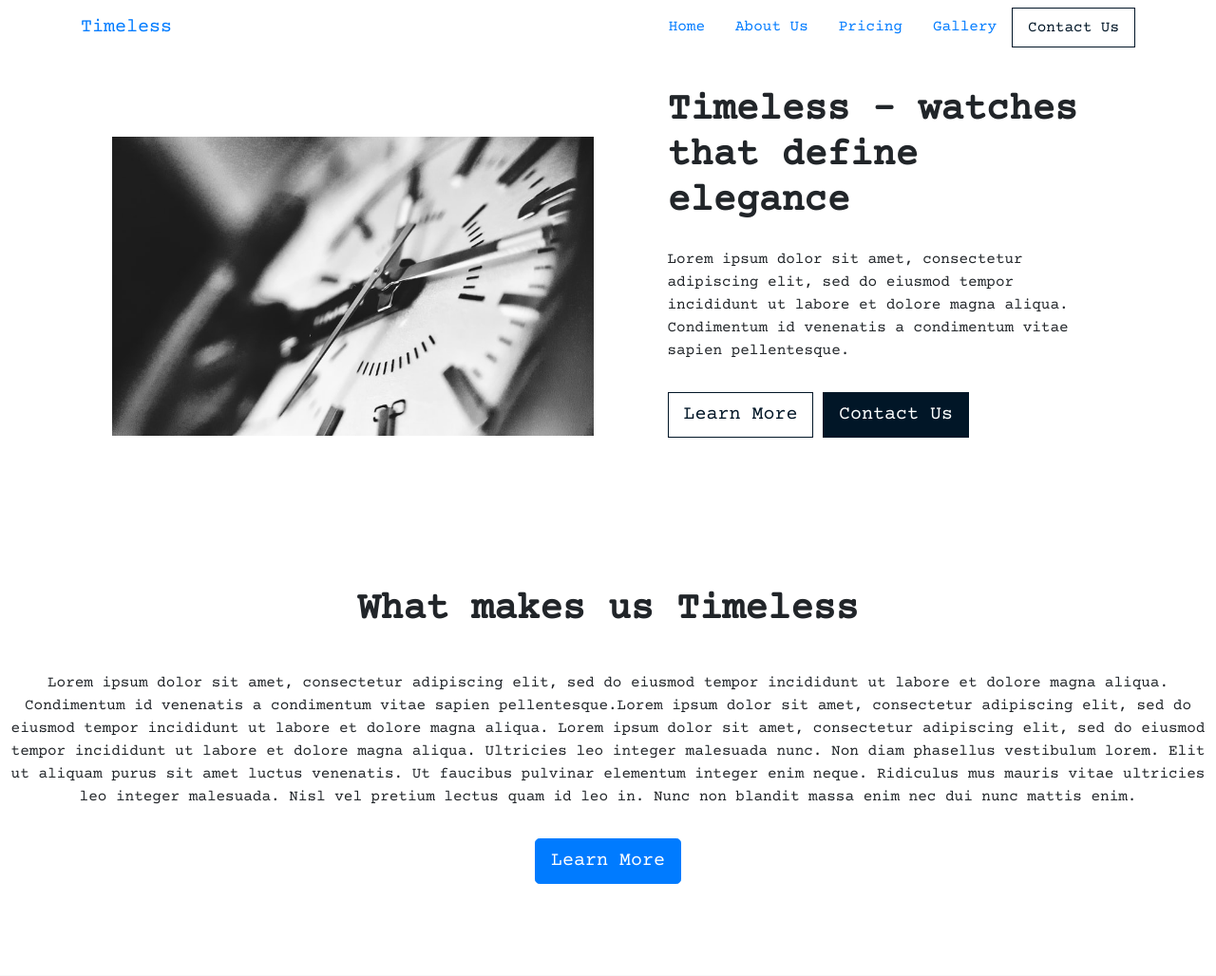
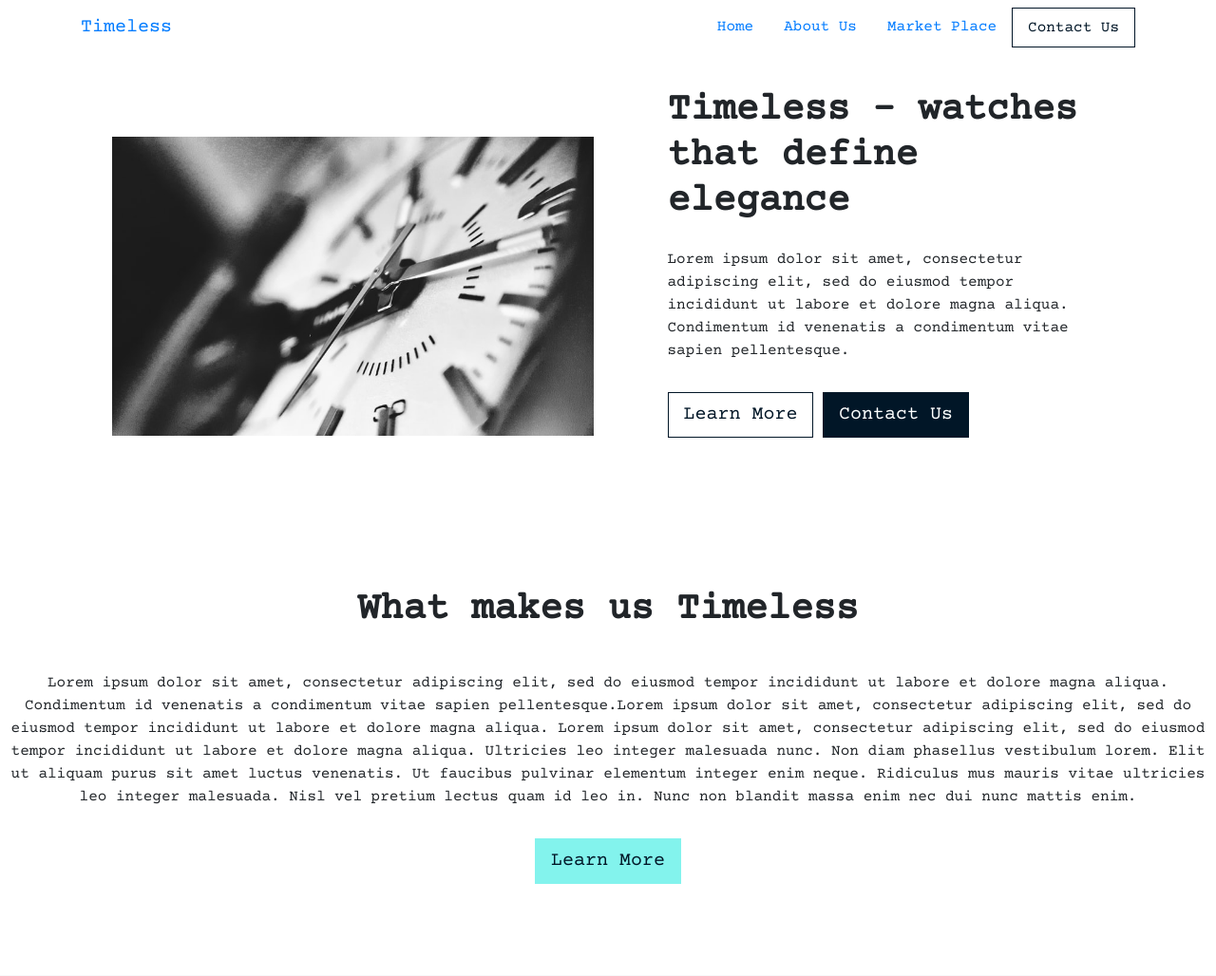
Before and after one commit to utk09/watch-template-site, a PHP site: page / in a window 1280 px wide. Shown: the top 1028 px of the page at 95% size. Run offline with PHP 8.4, Linux system fonts and the light colour scheme.

Commit message:
added button css

```diff
--- a/css/styles.css
+++ b/css/styles.css
@@ -59,3 +59,15 @@ h6 {
 .btn-secondary:hover {
   color: #83f3ed !important;
 }
+
+.btn-primary {
+  background: #83f3ed !important;
+  border-radius: 0;
+  border-color: #83f3ed;
+  color: #011627 !important;
+}
+
+.btn-primary:hover {
+  background: #011627 !important;
+  color: #83f3ed !important;
+}
--- a/index.html
+++ b/index.html
@@ -28,6 +28,7 @@
 </head>
 
 <body>
+    <!------------------------ Navbar -------------------------->
 
     <nav class="navbar navbar-expand-md fixed-top">
 
@@ -50,10 +51,7 @@
                         <a class="nav-link" href="#">About Us</a>
                     </li>
                     <li class="nav-item">
-                        <a class="nav-link" href="#">Pricing</a>
-                    </li>
-                    <li class="nav-item">
-                        <a class="nav-link" href="#">Gallery</a>
+                        <a class="nav-link" href="#">Market Place</a>
                     </li>
                     <li class="nav-item">
                         <a class="nav-link btn btn-outline-secondary" href="#">Contact Us</a>
@@ -63,7 +61,7 @@
         </div>
     </nav>
 
-    <!------------------------Home-------------------------->
+    <!------------------------Home Page-------------------------->
 
     <section class="home container">
         <div class="row mt-5">
@@ -189,10 +187,7 @@
                         <a href="#" class="nav-link">About Us</a>
                     </li>
                     <li class="nav-item">
-                        <a href="#" class="nav-link">Pricing</a>
-                    </li>
-                    <li class="nav-item">
-                        <a href="#" class="nav-link">Gallery</a>
+                        <a href="#" class="nav-link">Market Place</a>
                     </li>
                     <li class="nav-item">
                         <a href="#" class="nav-link">Contact Us</a>
```
